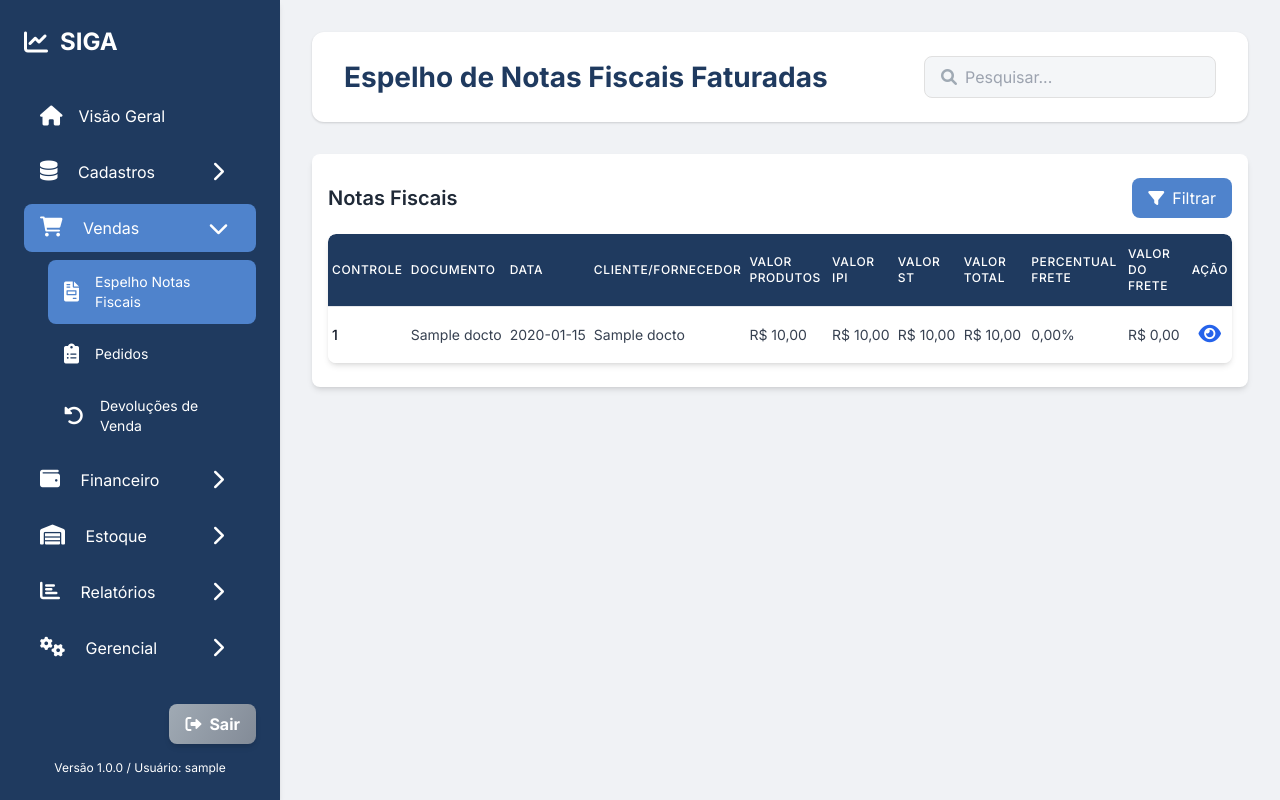
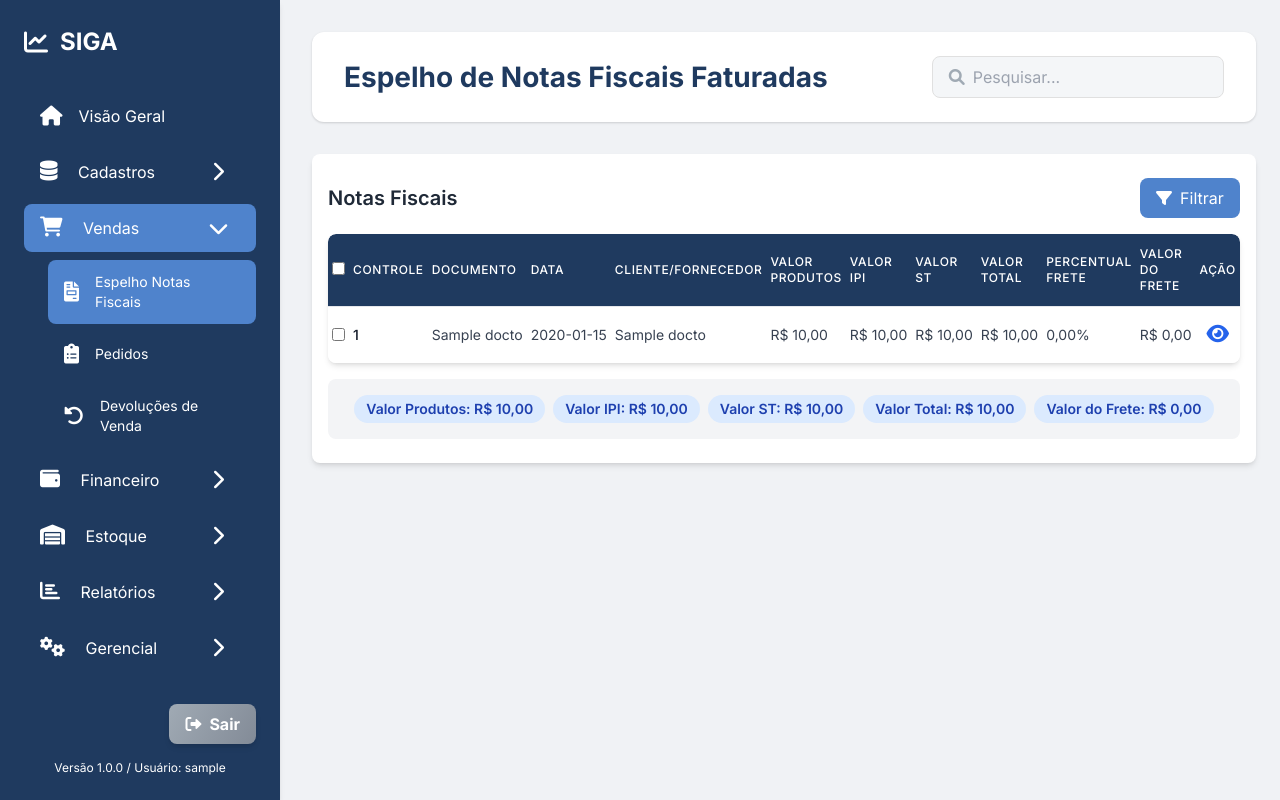
Before and after one commit to FabioVRocha/SIGA, a Flask app: page /invoices_mirror in a window 1280 px wide. Run offline with Flask 3, Linux system fonts and the light colour scheme; the visitor is signed in with stand-in values (Sample User, id 1); a database or web service that is not in the repository returns one stand-in record (values such as "Sample title"); data that the repository does not hold is empty; some libraries are stand-ins or nearby versions.

Commit message:
pop-up nf

```diff
--- a/app.py
+++ b/app.py
@@ -436,7 +436,14 @@ def invoices_mirror():
     Rota que exibe o espelho das notas fiscais faturadas com filtros.
     """
     conn = get_erp_db_connection() # Conecta ao DB do ERP
-    invoices_data = [] # Para armazenar os dados processados
+    invoices_data = []  # Para armazenar os dados processados
+    totals_summary = {
+        'valor_produtos': 0.0,
+        'valor_ipi': 0.0,
+        'valor_st': 0.0,
+        'valor_total': 0.0,
+        'valor_frete': 0.0
+    }
 
     # Get current date for default filter values
     today = datetime.date.today().isoformat() # Format as YYYY-MM-DD for HTML input type="date"
@@ -600,13 +607,28 @@ def invoices_mirror():
 
                 invoices_data.append(invoice)
 
+                # Acumula totais para o rodapé
+                totals_summary['valor_produtos'] += float(invoice['total_privltotal'] or 0)
+                totals_summary['valor_ipi'] += float(invoice['notvlipi'] or 0)
+                totals_summary['valor_st'] += float(invoice['total_privlsubst'] or 0)
+                totals_summary['valor_total'] += float(invoice['notvltotal'] or 0)
+                totals_summary['valor_frete'] += float(invoice['valor_frete'] or 0)
+
         except Error as e:
             print(f"Erro ao executar a consulta: {e}")
             flash(f"Erro ao carregar notas fiscais: {e}", "danger")
         finally:
             if conn:
                 conn.close()
-    return render_template('invoices_mirror.html', invoices=invoices_data, filters=filters, product_lines=product_lines, system_version=SYSTEM_VERSION, usuario_logado=session.get('username', 'Convidado'))
+    return render_template(
+        'invoices_mirror.html',
+        invoices=invoices_data,
+        filters=filters,
+        product_lines=product_lines,
+        totals=totals_summary,
+        system_version=SYSTEM_VERSION,
+        usuario_logado=session.get('username', 'Convidado')
+    )
 
 @app.route('/api/get_lotecar_description/<string:lotecar_code>')
 @login_required
--- a/templates/invoices_mirror.html
+++ b/templates/invoices_mirror.html
@@ -18,7 +18,10 @@
         <table class="min-w-full divide-y divide-gray-200">
             <thead class="bg-gray-800 text-white" style="background-color: var(--clr-sidebar-bg);">
                 <tr>
-                    <th scope="col" class="px-1 py-3 text-left text-xs font-medium uppercase tracking-wider rounded-tl-lg">Controle</th>
+                    <th scope="col" class="px-1 py-3 text-center text-xs font-medium uppercase tracking-wider rounded-tl-lg">
+                        <input type="checkbox" id="selectAllInvoices">
+                    </th>
+                    <th scope="col" class="px-1 py-3 text-left text-xs font-medium uppercase tracking-wider">Controle</th>
                     <th scope="col" class="px-1 py-3 text-left text-xs font-medium uppercase tracking-wider">Documento</th>
                     <th scope="col" class="px-1 py-3 text-left text-xs font-medium uppercase tracking-wider">Data</th>
                     <th scope="col" class="px-1 py-3 text-left text-xs font-medium uppercase tracking-wider">Cliente/Fornecedor</th>
@@ -34,6 +37,9 @@
             <tbody class="bg-white divide-y divide-gray-200">
                 {% for invoice in invoices %}
                 <tr class="hover:bg-blue-50">
+                    <td class="px-1 py-4 whitespace-nowrap text-center">
+                        <input type="checkbox" class="invoice-checkbox" data-valor-produtos="{{ invoice.total_privltotal or 0 }}" data-valor-ipi="{{ invoice.notvlipi or 0 }}" data-valor-st="{{ invoice.total_privlsubst or 0 }}" data-valor-total="{{ invoice.notvltotal or 0 }}" data-valor-frete="{{ invoice.valor_frete or 0 }}">
+                    </td>
                     <td class="px-1 py-4 whitespace-nowrap text-sm font-medium text-gray-900">{{ invoice.controle if invoice.controle is not none else 'N/A' }}</td>
                     <td class="px-1 py-4 whitespace-nowrap text-sm text-gray-700">{{ invoice.notdocto if invoice.notdocto is not none else 'N/A' }}</td>
                     <td class="px-1 py-4 whitespace-nowrap text-sm text-gray-700">{{ invoice.notdata.strftime('%d/%m/%Y') if invoice.notdata is not none else 'N/A' }}</td>
@@ -54,6 +60,26 @@
             </tbody>
         </table>
     </div>
+    <div id="totalsFooter" class="bg-gray-100 p-4 rounded-lg mt-4 flex flex-wrap justify-center gap-2">
+        <div class="bg-blue-100 text-blue-800 px-3 py-1 rounded-full text-sm font-semibold">
+            Valor Produtos: <span id="footer_valor_produtos"></span>
+        </div>
+        <div class="bg-blue-100 text-blue-800 px-3 py-1 rounded-full text-sm font-semibold">
+            Valor IPI: <span id="footer_valor_ipi"></span>
+        </div>
+        <div class="bg-blue-100 text-blue-800 px-3 py-1 rounded-full text-sm font-semibold">
+            Valor ST: <span id="footer_valor_st"></span>
+        </div>
+        <div class="bg-blue-100 text-blue-800 px-3 py-1 rounded-full text-sm font-semibold">
+            Valor Total: <span id="footer_valor_total"></span>
+        </div>
+        <div class="bg-blue-100 text-blue-800 px-3 py-1 rounded-full text-sm font-semibold">
+            Valor do Frete: <span id="footer_valor_frete"></span>
+        </div>
+    </div>
+    <script id="initialTotalsData" type="application/json">
+        {{ totals | tojson }}
+    </script>
     {% else %}
     <p class="no-data text-center p-8 text-gray-600 text-lg">Nenhuma nota fiscal faturada encontrada.</p>
     {% endif %}
@@ -119,10 +145,9 @@
             <!-- Header Details -->
             <div class="bg-gray-100 p-4 rounded-lg">
                 <h3 class="font-bold text-lg mb-2">Cabeçalho da Nota</h3>
-                <p><strong>Número do Documento:</strong> <span id="detail_notdocto"></span></p>
+                <p><strong>Número do Documento:</strong> <span id="detail_notdocto"></span> <strong>Data:</strong> <span id="detail_notdata"></span></p>
                 <p><strong>Código:</strong> <span id="detail_notclifor"></span> <strong>Cliente:</strong> <span id="detail_empnome"></span></p>
                 <p><strong>CFOP:</strong> <span id="detail_operacao"></span></p>
-                <p><strong>Data:</strong> <span id="detail_notdata"></span></p>
             </div>
 
             <!-- Product Grid -->
@@ -413,6 +438,51 @@
             });
         });
 
+        // --- Totais do rodapé ---
+        const initialTotals = JSON.parse(document.getElementById('initialTotalsData').textContent);
+        const invoiceCheckboxes = document.querySelectorAll('.invoice-checkbox');
+        const selectAllCheckbox = document.getElementById('selectAllInvoices');
+
+        function formatCurrencyFooter(value) {
+            const num = parseFloat(value);
+            return !isNaN(num) ? `R$ ${num.toFixed(2).replace('.', ',')}` : '0,00';
+        }
+
+        function updateFooterTotals() {
+            let totals = { ...initialTotals };
+            if (Array.from(invoiceCheckboxes).some(cb => cb.checked)) {
+                totals = { valor_produtos: 0, valor_ipi: 0, valor_st: 0, valor_total: 0, valor_frete: 0 };
+                invoiceCheckboxes.forEach(cb => {
+                    if (cb.checked) {
+                        totals.valor_produtos += parseFloat(cb.dataset.valorProdutos) || 0;
+                        totals.valor_ipi += parseFloat(cb.dataset.valorIpi) || 0;
+                        totals.valor_st += parseFloat(cb.dataset.valorSt) || 0;
+                        totals.valor_total += parseFloat(cb.dataset.valorTotal) || 0;
+                        totals.valor_frete += parseFloat(cb.dataset.valorFrete) || 0;
+                    }
+                });
+            }
+
+            document.getElementById('footer_valor_produtos').textContent = formatCurrencyFooter(totals.valor_produtos);
+            document.getElementById('footer_valor_ipi').textContent = formatCurrencyFooter(totals.valor_ipi);
+            document.getElementById('footer_valor_st').textContent = formatCurrencyFooter(totals.valor_st);
+            document.getElementById('footer_valor_total').textContent = formatCurrencyFooter(totals.valor_total);
+            document.getElementById('footer_valor_frete').textContent = formatCurrencyFooter(totals.valor_frete);
+        }
+
+        invoiceCheckboxes.forEach(cb => cb.addEventListener('change', updateFooterTotals));
+
+        if (selectAllCheckbox) {
+            selectAllCheckbox.addEventListener('change', () => {
+                invoiceCheckboxes.forEach(cb => {
+                    cb.checked = selectAllCheckbox.checked;
+                });
+                updateFooterTotals();
+            });
+        }
+
+        updateFooterTotals();
+
         closeInvoiceDetailsModalBtn.addEventListener('click', closeInvoiceDetailsModal);
     });
 </script>
```
